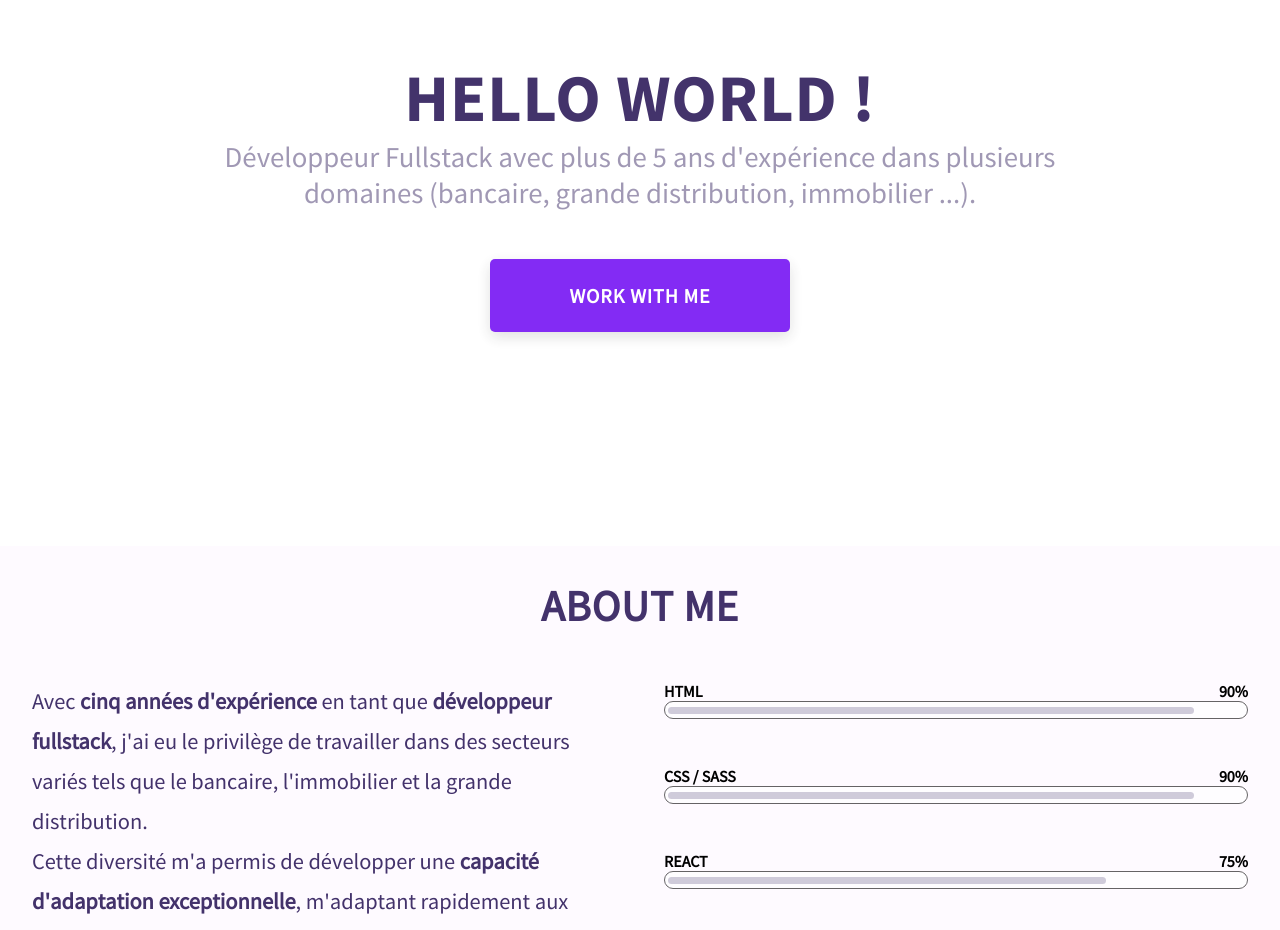
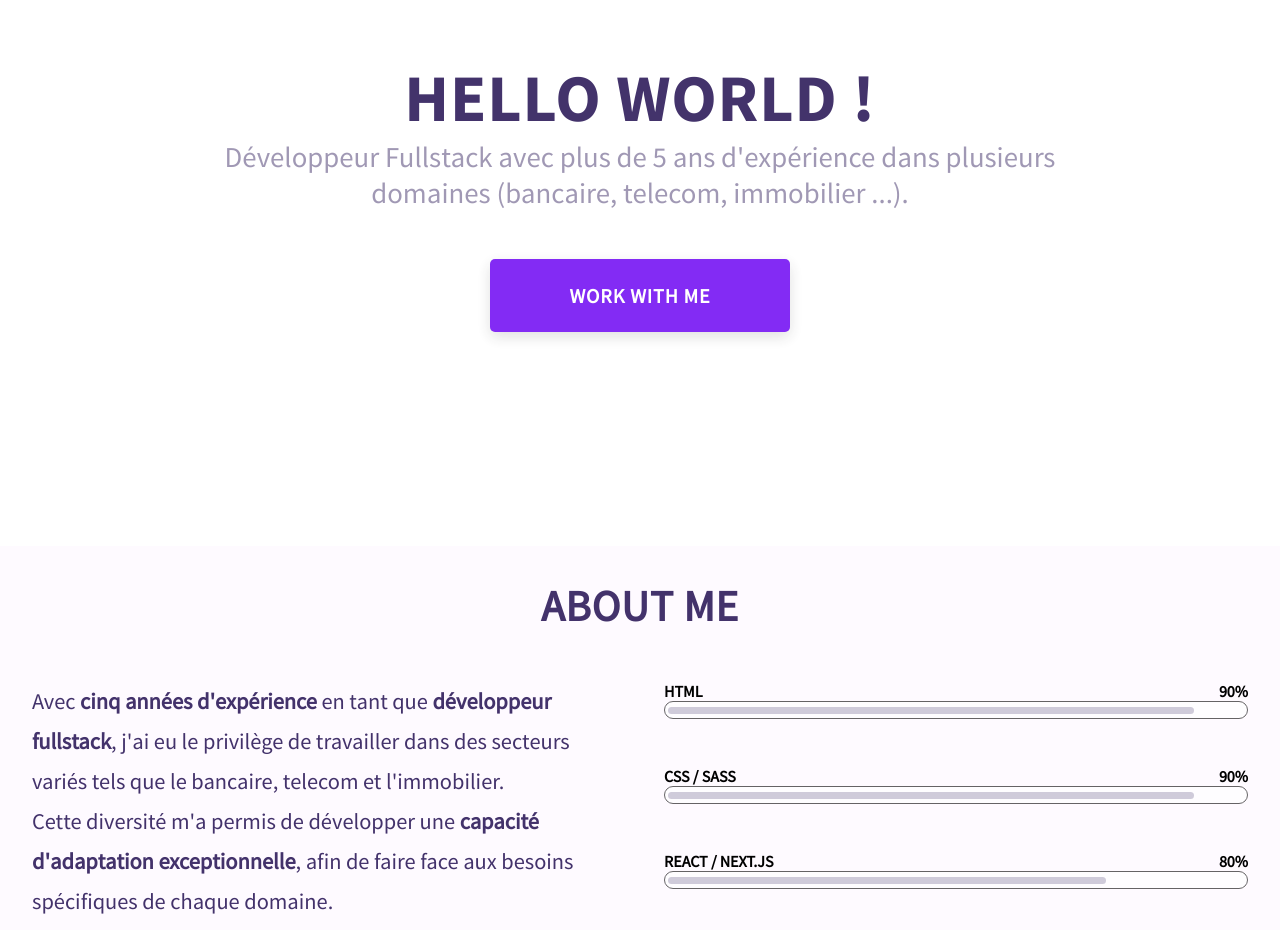
Before and after one commit to Lordyner/portfolio-dev, a Next.js app: page / in a window 1280 px wide. Shown: the part 240-1170 px from the top of the page. Built offline with nearby package versions, Linux system fonts and the light colour scheme.

Commit message:
Update CV + some text updates

```diff
--- a/Components/Homepage.js
+++ b/Components/Homepage.js
@@ -7,7 +7,7 @@ const Homepage = () => {
                 <h1>HELLO WORLD !</h1>
             </div>
             <div className="main-content-body">
-                <p>Développeur Fullstack avec plus de 5 ans d'expérience dans plusieurs domaines (bancaire, grande distribution, immobilier ...).</p>
+                <p>Développeur Fullstack avec plus de 5 ans d'expérience dans plusieurs domaines (bancaire, telecom, immobilier ...).</p>
             </div>
             <div className="main-content-footer">
                 <a href="#contact-section" className="primary-button">WORK WITH ME</a>
--- a/Components/SkillSection.js
+++ b/Components/SkillSection.js
@@ -11,8 +11,8 @@ const SkillSection = () => {
             <div className='about-me-container'>
                 <div className="talk-no-jutsu">
                     <p>
-                        Avec <b>cinq années d'expérience</b> en tant que <b>développeur fullstack</b>, j'ai eu le privilège de travailler dans des secteurs variés tels que le bancaire, l'immobilier et la grande distribution.<br />
-                        Cette diversité m'a permis de développer une <b>capacité d'adaptation exceptionnelle</b>, m'adaptant rapidement aux besoins spécifiques de chaque domaine.<br />
+                        Avec <b>cinq années d'expérience</b> en tant que <b>développeur fullstack</b>, j'ai eu le privilège de travailler dans des secteurs variés tels que le bancaire, telecom et l'immobilier.<br />
+                        Cette diversité m'a permis de développer une <b>capacité d'adaptation exceptionnelle</b>, afin de faire face aux besoins spécifiques de chaque domaine.<br />
                         Ma force réside dans mon <b>autonomie</b> et ma capacité à mener à bien des projets du début à la fin. Mon approche méthodique et ma rigueur dans le développement d'applications webs garantissent des solutions de <b>haute qualité</b>, tout en <b>respectant les délais</b>.
                     </p>
                 </div>
@@ -35,8 +35,8 @@ const SkillSection = () => {
                     </div>
                     <div className="skill">
                         <div className="skill-values">
-                            <div className="skill-name">REACT</div>
-                            <div className="skill-pourcentage">75%</div>
+                            <div className="skill-name">REACT / NEXT.JS</div>
+                            <div className="skill-pourcentage">80%</div>
                         </div>
                         <div className="gauge"></div>
                         <div className="gauge-fill gauge-75"></div>
```
Also changed, not shown: 1 other file (tests, documents, lock files or other folders).
